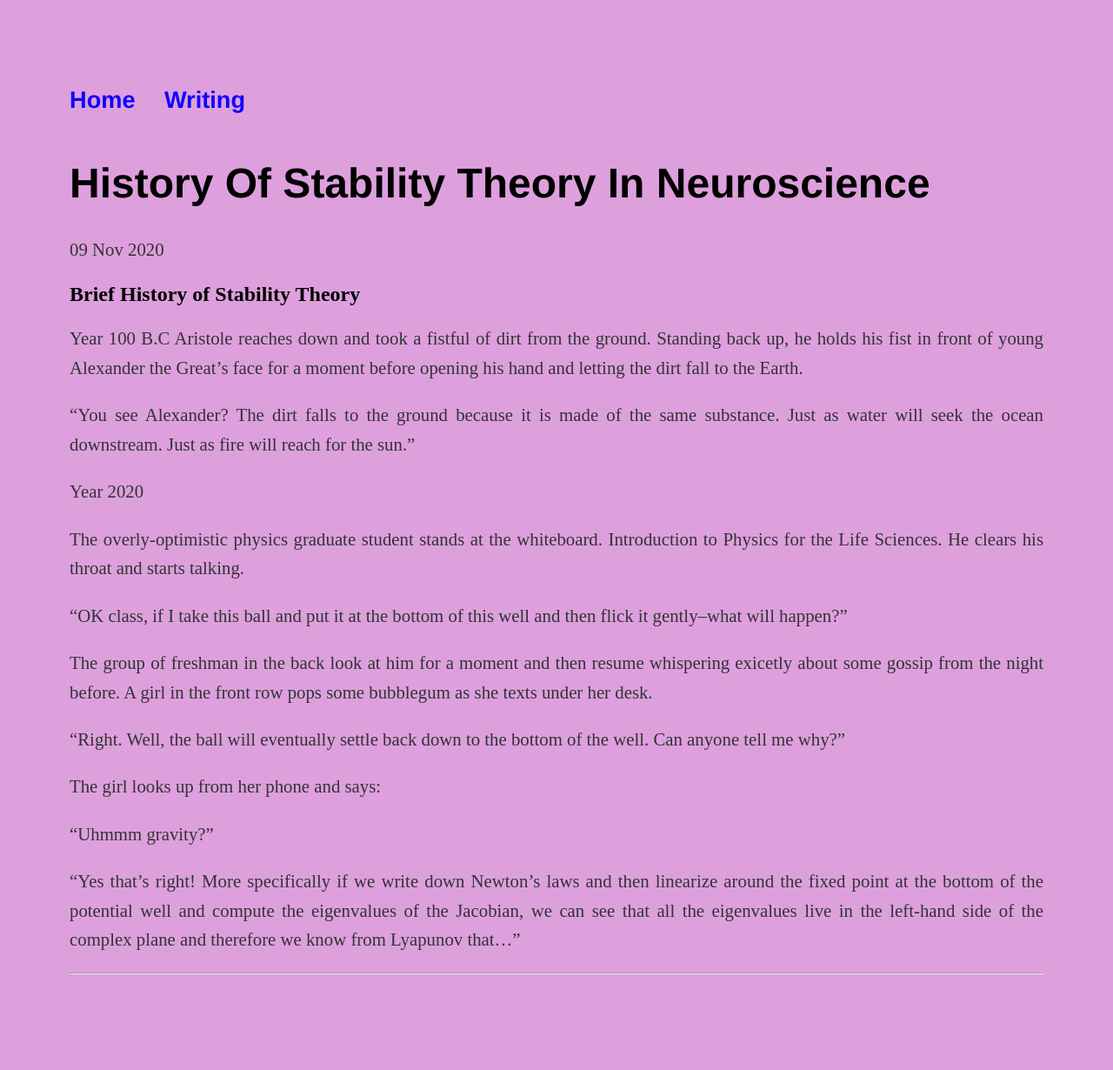
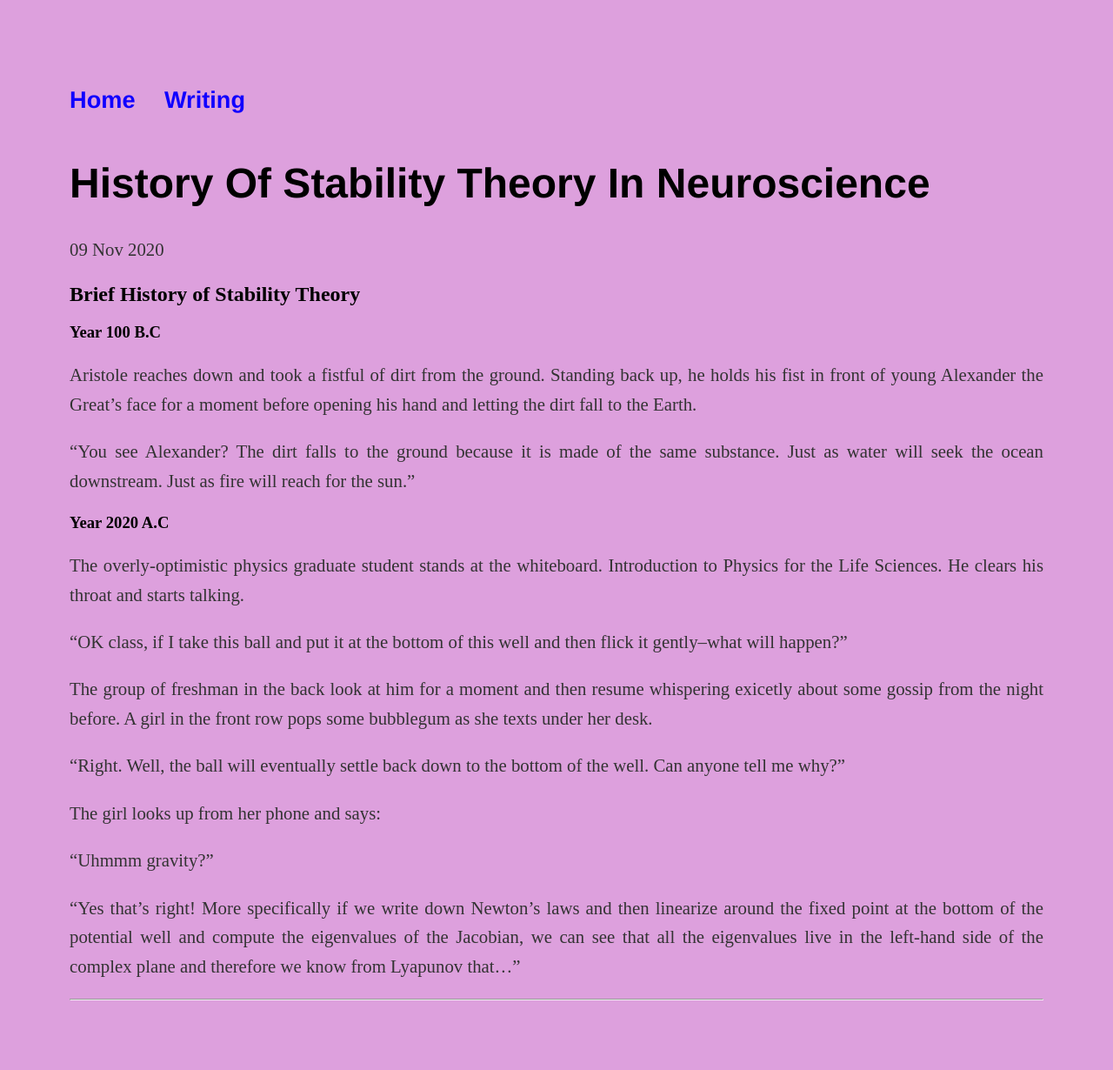
Before and after one commit to kozleo/kozleo.github.io, a Jekyll site: the page built from _posts/2020-11-09-History-of-Stability-Theory-in-Neuroscience.md, in a window 1280 px wide. Shown: the whole page at 87% size. Built offline with Jekyll 4.4.1, drawn with Linux system fonts in a browser that asks for light colours; our own code applies the rules of GitHub Pages for plain Markdown files; before the commit the page ends 1200 px from its top, so only the background shows below that.

```diff
--- a/_posts/2020-11-09-History-of-Stability-Theory-in-Neuroscience.md
+++ b/_posts/2020-11-09-History-of-Stability-Theory-in-Neuroscience.md
@@ -1,11 +1,12 @@
 ## Brief History of Stability Theory
 
-Year 100 B.C
+### Year 100 B.C
+
 Aristole reaches down and took a fistful of dirt from the ground. Standing back up, he holds his fist in front of young Alexander the Great's face for a moment before opening his hand and letting the dirt fall to the Earth.
 
 "You see Alexander? The dirt falls to the ground because it is made of the same substance. Just as water will seek the ocean downstream. Just as fire will reach for the sun."
 
-Year 2020
+### Year 2020 A.C
 
 The overly-optimistic physics graduate student stands at the whiteboard. Introduction to Physics for the Life Sciences. He clears his throat and starts talking.
 
```
